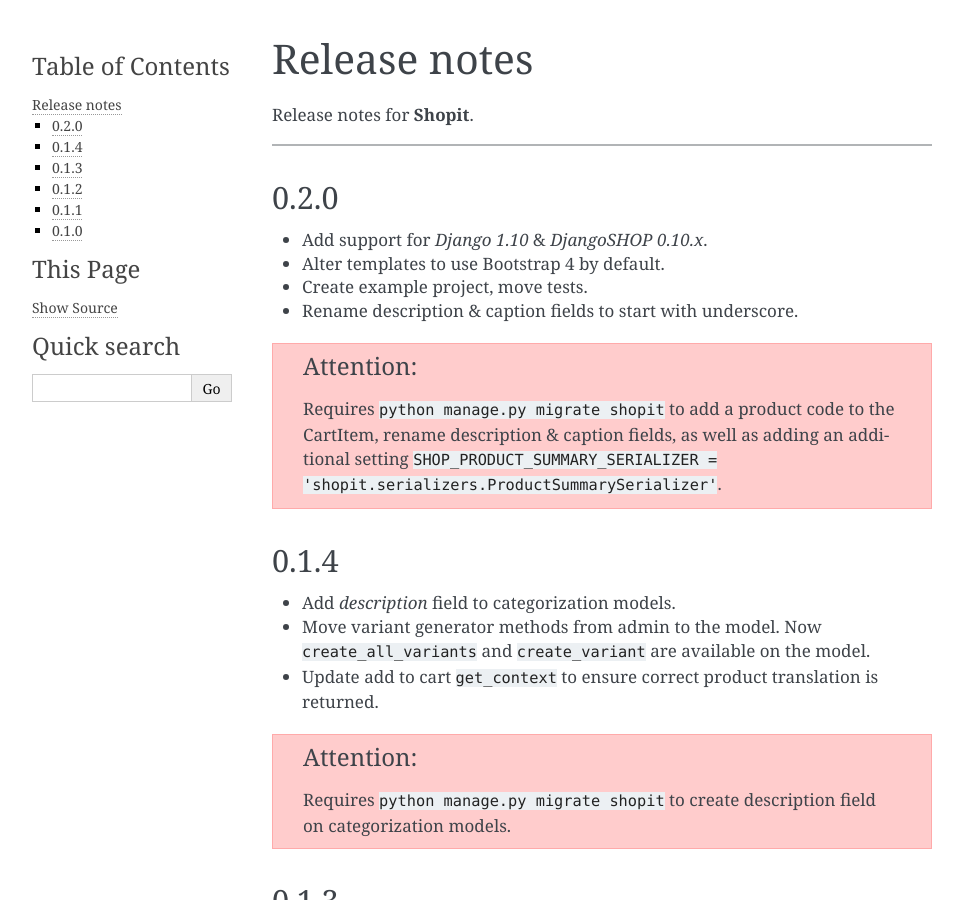
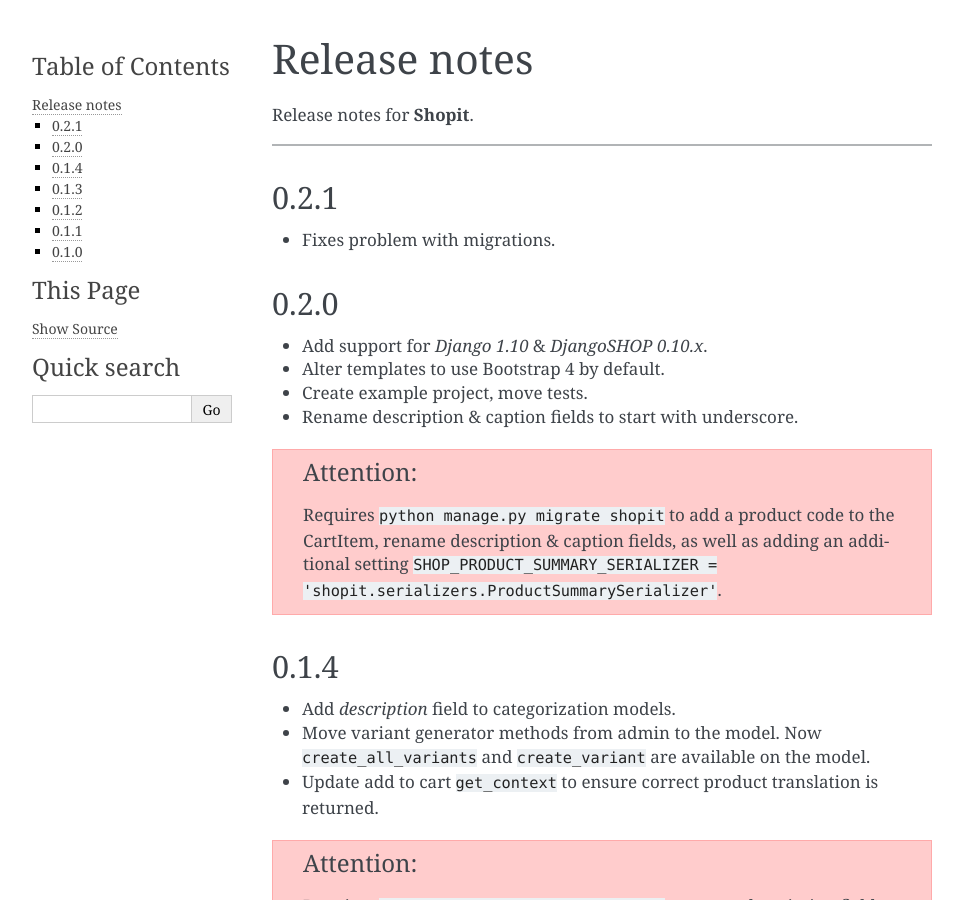
Before and after one commit to dominayo/django-shopit, a Sphinx documentation site: the page built from docs/release_notes.rst, in a window 1280 px wide and 900 px high. Shown: the whole window, without its empty margins (148-1111 px from the left). Built offline with Sphinx 7.4.7, drawn with Linux system fonts in a browser that asks for light colours.

Commit message:
Bump to 0.2.1

```diff
--- a/docs/release_notes.rst
+++ b/docs/release_notes.rst
@@ -4,6 +4,11 @@
 Release notes for **Shopit**.
 
 ----
+
+0.2.1
+=====
+
+* Fixes problem with migrations.
 
 0.2.0
 =====
--- a/shopit/__init__.py
+++ b/shopit/__init__.py
@@ -14,6 +14,6 @@
  9. twine upload dist/djangoshop-shopit-<version>.tar.gz
 10. Done!
 """
-__version__ = '0.2.0'
+__version__ = '0.2.1'
 
 default_app_config = 'shopit.apps.ShopitConfig'
```
